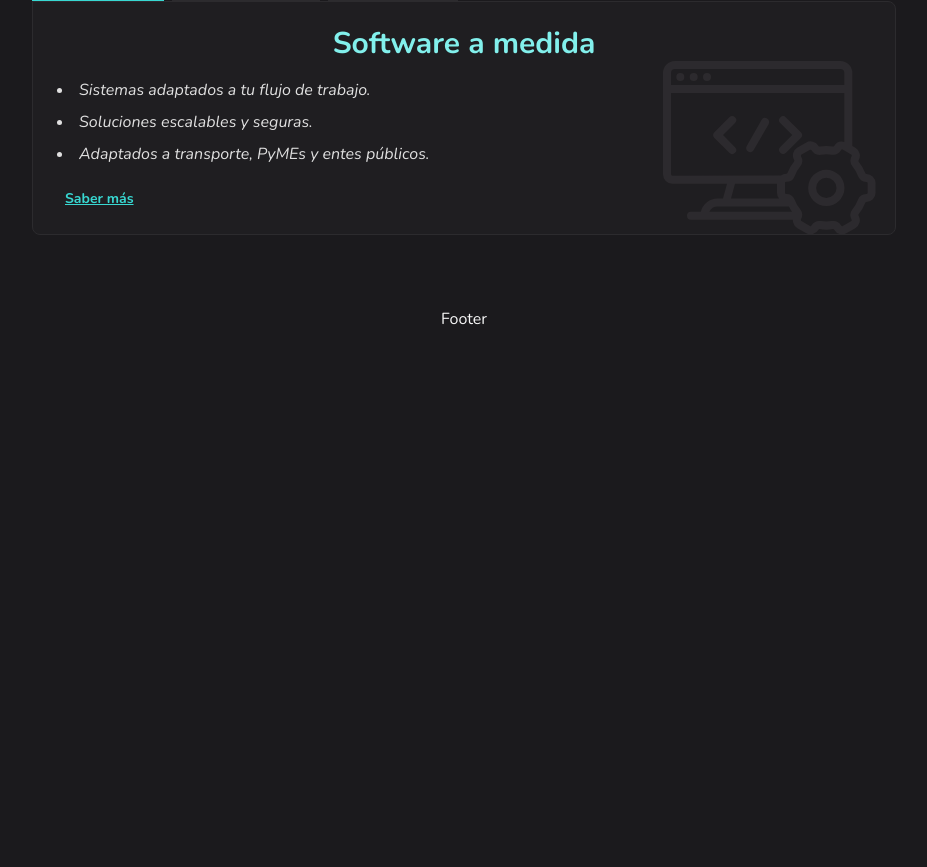
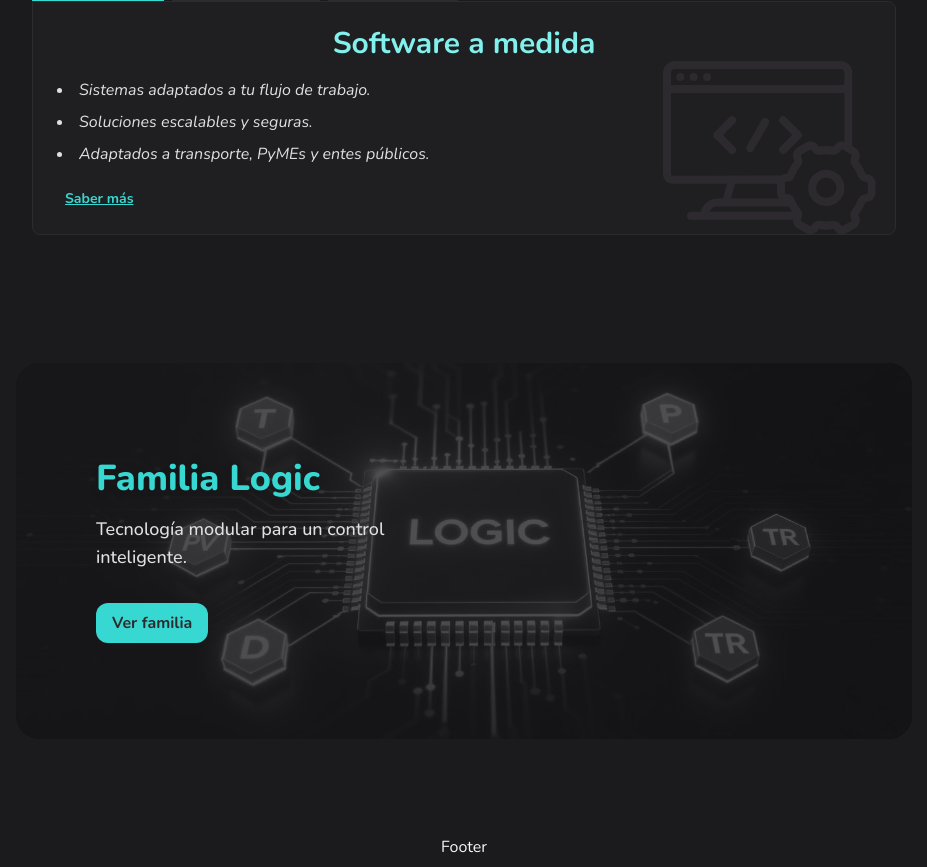
Before and after one commit to FabricioAsat/orum-system, a React (Vite) app: page / in a window 1280 px wide. Shown: the part 748-1615 px from the top of the page, without its empty margins (176-1103 px from the left). Before the commit the page ends 1087 px from the top, so only its background shows below. Built offline with nearby package versions, Linux system fonts and the light colour scheme.

Commit message:
feat: familia logic added

```diff
--- /dev/null
+++ b/src/components/home/LogicFamily.tsx
@@ -0,0 +1,55 @@
+import { useState } from "react";
+import logicIMG from "@assets/logic.jpg";
+import { Link } from "react-router-dom";
+
+export const LogicFamily = () => {
+  const [enter, setEnter] = useState(false);
+
+  const handleEnter = () => {
+    setEnter(true);
+  };
+
+  const handleExit = () => {
+    setEnter(false);
+  };
+
+  return (
+    <div className="mx-auto mt-12 max-w-4xl md:my-24 lg:grid-cols-3">
+      <div
+        onMouseEnter={handleEnter}
+        onMouseLeave={handleExit}
+        className={`overflow-hidden relative w-full lg:rounded-3xl`}
+      >
+        {/* Fondo con imagen en escala de grises */}
+        <aside
+          className={`absolute inset-0 bg-center bg-cover opacity-80 transition-all duration-300 ${
+            enter ? "grayscale-0 lg:scale-105" : "grayscale"
+          }`}
+          style={{ backgroundImage: `url(${logicIMG})` }}
+        />
+
+        {/* Overlay oscuro para mayor contraste */}
+        <div className="absolute inset-0 bg-background/70" />
+
+        {/* Contenido principal */}
+        <div className="grid relative z-10 grid-cols-1 gap-10 items-center px-6 py-16 w-full md:grid-cols-2 md:px-20 md:py-24">
+          {/* Izquierda */}
+          <div className="flex flex-col items-start max-w-xl text-white">
+            <h1 className="text-3xl font-extrabold drop-shadow-md text-link md:text-4xl">
+              Familia Logic
+            </h1>
+            <p className="mt-4 text-base font-medium md:text-lg text-text-muted">
+              Tecnología modular para un control inteligente.
+            </p>
+            <Link
+              to={"/logic-family"}
+              className="px-4 py-2 mt-8 font-bold rounded-xl transition duration-200 cursor-pointer text-surface bg-link hover:bg-link-hover"
+            >
+              Ver familia
+            </Link>
+          </div>
+        </div>
+      </div>
+    </div>
+  );
+};
--- a/src/pages/Home.tsx
+++ b/src/pages/Home.tsx
@@ -2,12 +2,14 @@ import { PageContainer } from "@components/PageContainer";
 
 import { Hero } from "@components/home/Hero";
 import { ServicesHome } from "@/components/home/ServicesHome";
+import { LogicFamily } from "@/components/home/LogicFamily";
 
 export const Home = () => {
   return (
     <PageContainer>
       <Hero />
       <ServicesHome />
+      <LogicFamily />
     </PageContainer>
   );
 };
```
Also changed, not shown: src/assets/logic.jpg (added).
